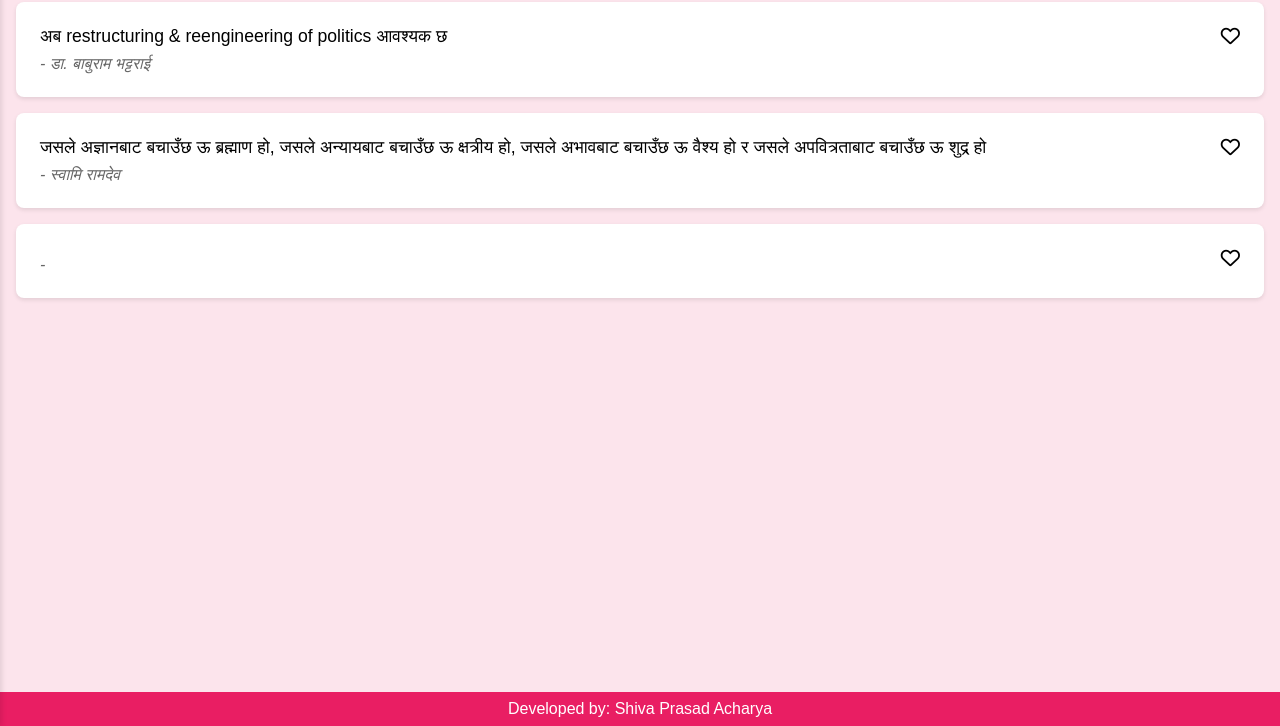
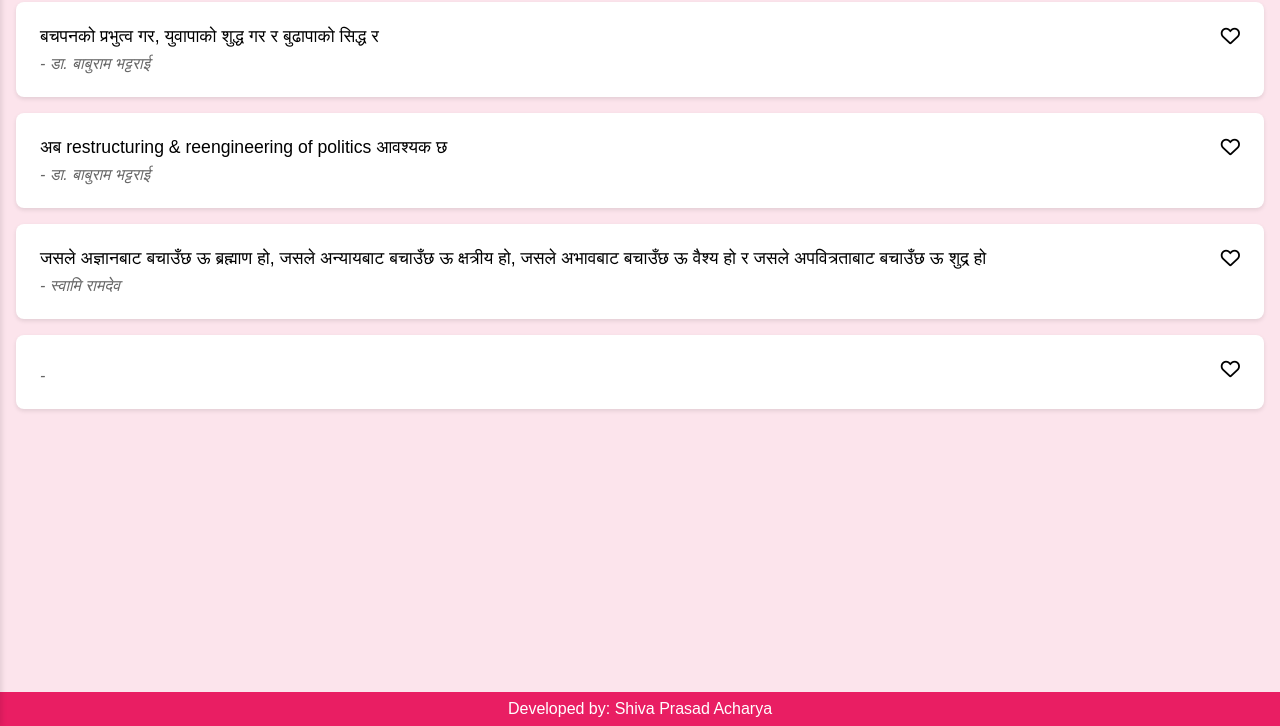
Before and after one commit to ShivaPrasadAcharya/favoritequotes.git.io, a plain HTML site: page index.html in a window 1280 px wide. Shown: the part 74-800 px from the top of the page. Drawn offline with Linux system fonts and the light colour scheme.

Commit message:
Update index.html

```diff
--- a/index.html
+++ b/index.html
@@ -218,6 +218,12 @@
 
     <script>
         const initialQuotes = [
+                                  {
+                id: '4',
+                text: "बचपनको प्रभुत्व गर, युवापाको शुद्ध गर र बुढापाको सिद्ध र ",
+                author: "डा. बाबुराम भट्टराई",
+                favoriteType: 0 // 0: not favorite, 1-3: favorite types
+            },
                                     {
                 id: '3',
                 text: "अब restructuring & reengineering of politics आवश्यक छ",
```
